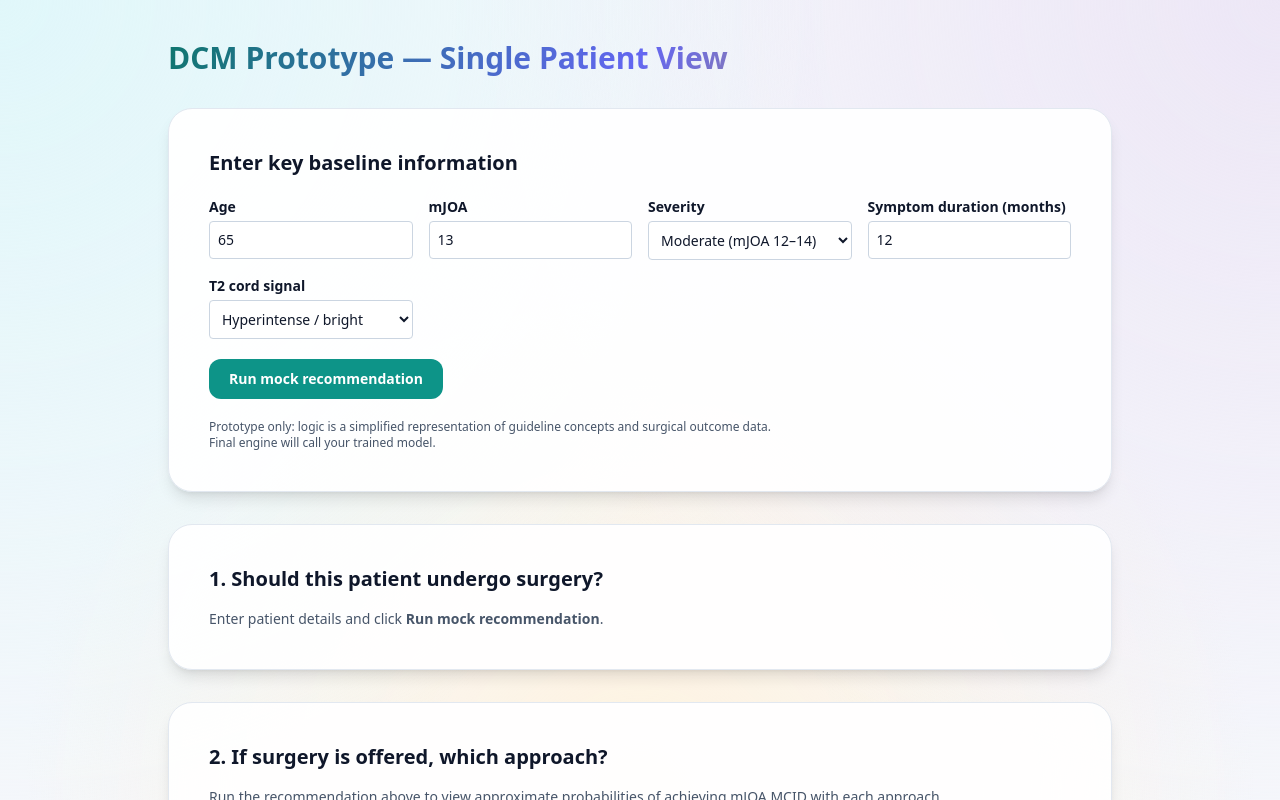
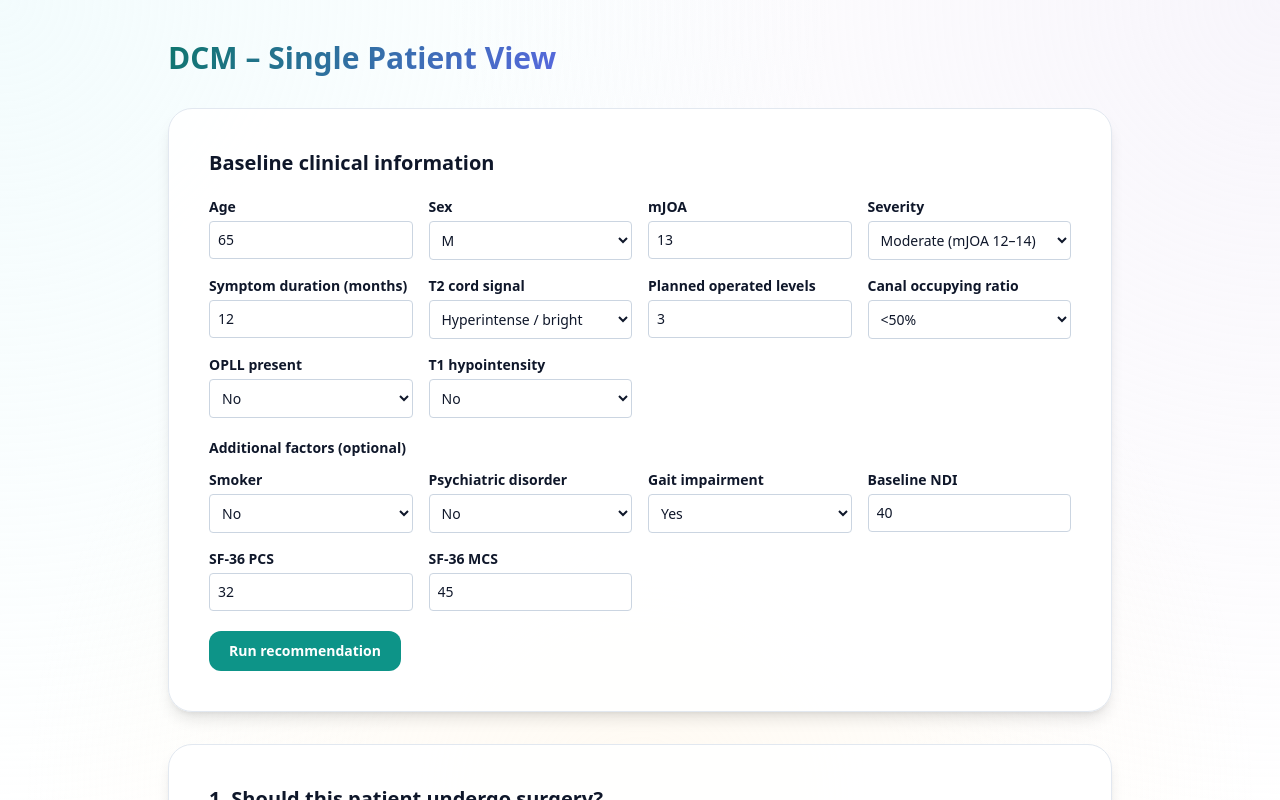
Before and after one commit to devender0609/dcm, a Next.js app: page /prototype in a window 1280 px wide. Shown: the top 800 px of the page. Built offline with nearby package versions, Linux system fonts and the light colour scheme.

Commit message:
Light theme, logo blend, more inputs, concise clinical text

```diff
--- a/app/globals.css
+++ b/app/globals.css
@@ -3,22 +3,22 @@
 @tailwind utilities;
 
 :root {
-  --bg-gradient: radial-gradient(circle at top left, #e0f7fa 0, transparent 55%),
-                 radial-gradient(circle at top right, #ede7f6 0, transparent 55%),
-                 radial-gradient(circle at bottom, #fff3e0 0, transparent 60%);
+  --bg-gradient: radial-gradient(circle at top left, rgba(224, 247, 250, 0.4) 0, transparent 55%),
+                 radial-gradient(circle at top right, rgba(237, 231, 246, 0.4) 0, transparent 55%),
+                 radial-gradient(circle at bottom, rgba(255, 243, 224, 0.4) 0, transparent 60%);
 }
 
-/* Light overall background so the logo's white edges disappear */
+/* Light background so the logo white blends in */
 body {
   @apply text-slate-900;
-  background-color: #f5f7fb;
+  background-color: #ffffff;
   background-image: var(--bg-gradient);
   background-attachment: fixed;
   background-size: cover;
   font-family: system-ui, -apple-system, BlinkMacSystemFont, sans-serif;
 }
 
-/* Main card style */
+/* Main card */
 .glass {
   @apply bg-white/95 border border-slate-200 rounded-3xl p-8 md:p-10 shadow-lg;
 }
@@ -30,12 +30,12 @@ body {
   color: transparent;
 }
 
-/* Logo wrapper – white on white so no visible border */
+/* Logo: no visible border, blended ink */
 .logo-wrap {
-  @apply inline-flex items-center justify-center rounded-2xl px-2 py-1 bg-white shadow-md;
+  @apply inline-flex items-center justify-center;
+  background: transparent;
 }
 
-/* Let logo ink blend a bit into background */
 .logo-merged {
   mix-blend-mode: multiply;
   image-rendering: auto;
--- a/app/prototype/page.tsx
+++ b/app/prototype/page.tsx
@@ -3,15 +3,31 @@
 import { useState } from "react";
 
 type Severity = "mild" | "moderate" | "severe";
+type YesNo = "yes" | "no";
 type ApproachKey = "anterior" | "posterior" | "circumferential";
 type ApproachResult = Record<ApproachKey, number>;
 
 export default function Prototype() {
+  // Core
   const [age, setAge] = useState("65");
+  const [sex, setSex] = useState<"M" | "F">("M");
   const [severity, setSeverity] = useState<Severity>("moderate");
   const [mjoa, setMjoa] = useState("13");
   const [duration, setDuration] = useState("12");
   const [t2Signal, setT2Signal] = useState("bright");
+
+  const [levels, setLevels] = useState("3");
+  const [canalRatio, setCanalRatio] = useState("<50%");
+  const [opll, setOpll] = useState<YesNo>("no");
+  const [t1Hypo, setT1Hypo] = useState<YesNo>("no");
+
+  // Additional modifiers
+  const [smoker, setSmoker] = useState<YesNo>("no");
+  const [psych, setPsych] = useState<YesNo>("no");
+  const [gait, setGait] = useState<YesNo>("yes");
+  const [ndi, setNdi] = useState("40");
+  const [sf36pcs, setSf36pcs] = useState("32");
+  const [sf36mcs, setSf36mcs] = useState("45");
 
   const [hasRun, setHasRun] = useState(false);
   const [approachResult, setApproachResult] = useState<ApproachResult | null>(
@@ -28,43 +44,63 @@ export default function Prototype() {
     "circumferential",
   ];
 
-  const runPrototype = () => {
+  const runRecommendation = () => {
     const dur = Number(duration) || 0;
     const m = Number(mjoa) || 18;
+    const lvl = Number(levels) || 1;
     const hasCordSignal = t2Signal !== "none";
     const moderateOrSevere = severity !== "mild";
+    const highCanal = canalRatio === ">60%";
+    const longSymptoms = dur >= 6;
+    const hasOPLL = opll === "yes";
 
     let label = "Non-operative trial reasonable with close follow-up";
     let risk =
-      "Observational cohorts suggest low–moderate risk of neurological worsening if monitored closely.";
+      "Low–moderate risk of neurological worsening if monitored closely.";
     let benefit =
       "Surgical benefit may be modest; decision should reflect patient goals and risk tolerance.";
-    let summary = `Baseline mJOA ${m} (${severity}), symptom duration about ${dur} months.`;
+    let summary = `Age ${age}, ${sex}, mJOA ${m} (${severity}), symptom duration ≈ ${dur} months, ${lvl} planned levels.`;
 
-    // Simple rule layer approximating guideline logic
-    if (moderateOrSevere && (hasCordSignal || dur >= 6)) {
+    if (moderateOrSevere && (hasCordSignal || longSymptoms || highCanal)) {
       label = "Surgery recommended";
       risk =
-        "Moderate–severe DCM and/or cord signal change carry a substantial risk of neurological progression without surgery.";
+        "Moderate–severe DCM and/or cord signal change, high canal compromise, or longer duration carry substantial risk of progression without surgery.";
       benefit =
-        "Most patients in similar cohorts improve neurologically after decompression, with acceptable complication rates.";
+        "Most similar patients improve neurologically after decompression with acceptable complication rates.";
       summary +=
-        " Features fit guideline groups in which surgery is generally recommended.";
-    } else if (severity === "mild" && (hasCordSignal || dur >= 6)) {
+        " Profile aligns with guideline groups where surgery is generally recommended.";
+    } else if (severity === "mild" && (hasCordSignal || longSymptoms)) {
       label = "Consider surgery / surgery likely beneficial";
-      risk =
-        "Mild DCM with risk markers has an increased chance of progression over time.";
+      risk = "Mild DCM with risk markers has a meaningful chance of progression.";
       benefit =
-        "Many patients achieve clinically meaningful improvement with early surgery; close follow-up is required if managed non-operatively.";
+        "Early surgery frequently yields clinically important improvement; careful surveillance is needed if managed non-operatively.";
       summary +=
-        " This profile lies in the range where guidelines support either early surgery or a structured non-operative trial.";
+        " Fits mild DCM with risk markers where guidelines support either early surgery or a structured non-operative trial.";
     }
 
-    // Mock approach probabilities: this will later be replaced by your real model.
-    const baseAnterior = severity === "severe" ? 0.62 : 0.78;
-    const basePosterior = severity === "severe" ? 0.75 : 0.63;
-    const baseCirc = 0.6;
-    const jitter = () => (Math.random() - 0.5) * 0.06;
+    // Approximate approach patterns (mock for front-end only)
+    const ageNum = Number(age) || 65;
+    const smokerFlag = smoker === "yes";
+    const severe = severity === "severe";
+
+    let baseAnterior = severe ? 0.62 : 0.78;
+    let basePosterior = severe ? 0.75 : 0.63;
+    let baseCirc = 0.6;
+
+    if (lvl >= 4 || hasOPLL) {
+      // long-segment / OPLL → relative posterior advantage
+      basePosterior += 0.05;
+      baseAnterior -= 0.04;
+    }
+
+    if (ageNum > 75 || smokerFlag) {
+      // older/smoker → slightly lower all
+      baseAnterior -= 0.03;
+      basePosterior -= 0.03;
+      baseCirc -= 0.03;
+    }
+
+    const jitter = () => (Math.random() - 0.5) * 0.05;
 
     const result: ApproachResult = {
       anterior: Math.min(0.95, Math.max(0.3, baseAnterior + jitter())),
@@ -89,14 +125,16 @@ export default function Prototype() {
   return (
     <main className="px-6 md:px-10 pt-8 md:pt-10 pb-20 max-w-5xl mx-auto space-y-8">
       <h1 className="text-2xl md:text-3xl font-bold gradient-text">
-        DCM Prototype — Single Patient View
+        DCM – Single Patient View
       </h1>
 
-      {/* INPUT CARD */}
+      {/* INPUTS */}
       <section className="glass space-y-5">
         <h2 className="text-lg md:text-xl font-semibold">
-          Enter key baseline information
+          Baseline clinical information
         </h2>
+
+        {/* Core inputs */}
         <div className="grid grid-cols-1 md:grid-cols-4 gap-4 text-sm">
           <div>
             <label className="block font-semibold mb-1 text-sm">Age</label>
@@ -105,6 +143,18 @@ export default function Prototype() {
               onChange={(e) => setAge(e.target.value)}
               className="w-full p-2 rounded border border-slate-300 bg-white"
             />
+          </div>
+
+          <div>
+            <label className="block font-semibold mb-1 text-sm">Sex</label>
+            <select
+              value={sex}
+              onChange={(e) => setSex(e.target.value as "M" | "F")}
+              className="w-full p-2 rounded border border-slate-300 bg-white"
+            >
+              <option value="M">M</option>
+              <option value="F">F</option>
+            </select>
           </div>
 
           <div>
@@ -154,20 +204,147 @@ export default function Prototype() {
               <option value="multilevel">Multilevel / extensive</option>
             </select>
           </div>
+
+          <div>
+            <label className="block font-semibold mb-1 text-sm">
+              Planned operated levels
+            </label>
+            <input
+              value={levels}
+              onChange={(e) => setLevels(e.target.value)}
+              className="w-full p-2 rounded border border-slate-300 bg-white"
+            />
+          </div>
+
+          <div>
+            <label className="block font-semibold mb-1 text-sm">
+              Canal occupying ratio
+            </label>
+            <select
+              value={canalRatio}
+              onChange={(e) => setCanalRatio(e.target.value)}
+              className="w-full p-2 rounded border border-slate-300 bg-white"
+            >
+              <option value="<50%">&lt;50%</option>
+              <option value="50–60%">50–60%</option>
+              <option value=">60%">&gt;60%</option>
+            </select>
+          </div>
+
+          <div>
+            <label className="block font-semibold mb-1 text-sm">
+              OPLL present
+            </label>
+            <select
+              value={opll}
+              onChange={(e) => setOpll(e.target.value as YesNo)}
+              className="w-full p-2 rounded border border-slate-300 bg-white"
+            >
+              <option value="no">No</option>
+              <option value="yes">Yes</option>
+            </select>
+          </div>
+
+          <div>
+            <label className="block font-semibold mb-1 text-sm">
+              T1 hypointensity
+            </label>
+            <select
+              value={t1Hypo}
+              onChange={(e) => setT1Hypo(e.target.value as YesNo)}
+              className="w-full p-2 rounded border border-slate-300 bg-white"
+            >
+              <option value="no">No</option>
+              <option value="yes">Yes</option>
+            </select>
+          </div>
+        </div>
+
+        {/* Additional factors */}
+        <div className="mt-4 space-y-3">
+          <p className="text-sm font-semibold">Additional factors (optional)</p>
+          <div className="grid grid-cols-1 md:grid-cols-4 gap-4 text-sm">
+            <div>
+              <label className="block font-semibold mb-1 text-sm">Smoker</label>
+              <select
+                value={smoker}
+                onChange={(e) => setSmoker(e.target.value as YesNo)}
+                className="w-full p-2 rounded border border-slate-300 bg-white"
+              >
+                <option value="no">No</option>
+                <option value="yes">Yes</option>
+              </select>
+            </div>
+
+            <div>
+              <label className="block font-semibold mb-1 text-sm">
+                Psychiatric disorder
+              </label>
+              <select
+                value={psych}
+                onChange={(e) => setPsych(e.target.value as YesNo)}
+                className="w-full p-2 rounded border border-slate-300 bg-white"
+              >
+                <option value="no">No</option>
+                <option value="yes">Yes</option>
+              </select>
+            </div>
+
+            <div>
+              <label className="block font-semibold mb-1 text-sm">
+                Gait impairment
+              </label>
+              <select
+                value={gait}
+                onChange={(e) => setGait(e.target.value as YesNo)}
+                className="w-full p-2 rounded border border-slate-300 bg-white"
+              >
+                <option value="yes">Yes</option>
+                <option value="no">No</option>
+              </select>
+            </div>
+
+            <div>
+              <label className="block font-semibold mb-1 text-sm">
+                Baseline NDI
+              </label>
+              <input
+                value={ndi}
+                onChange={(e) => setNdi(e.target.value)}
+                className="w-full p-2 rounded border border-slate-300 bg-white"
+              />
+            </div>
+
+            <div>
+              <label className="block font-semibold mb-1 text-sm">
+                SF-36 PCS
+              </label>
+              <input
+                value={sf36pcs}
+                onChange={(e) => setSf36pcs(e.target.value)}
+                className="w-full p-2 rounded border border-slate-300 bg-white"
+              />
+            </div>
+
+            <div>
+              <label className="block font-semibold mb-1 text-sm">
+                SF-36 MCS
+              </label>
+              <input
+                value={sf36mcs}
+                onChange={(e) => setSf36mcs(e.target.value)}
+                className="w-full p-2 rounded border border-slate-300 bg-white"
+              />
+            </div>
+          </div>
         </div>
 
         <button
-          onClick={runPrototype}
-          className="mt-2 inline-flex items-center justify-center bg-teal-600 text-white px-5 py-2.5 rounded-xl font-semibold text-sm hover:bg-teal-700 transition"
+          onClick={runRecommendation}
+          className="mt-4 inline-flex items-center justify-center bg-teal-600 text-white px-5 py-2.5 rounded-xl font-semibold text-sm hover:bg-teal-700 transition"
         >
-          Run mock recommendation
+          Run recommendation
         </button>
-
-        <p className="mt-2 text-xs text-slate-600 max-w-xl">
-          Prototype only: logic is a simplified representation of guideline
-          concepts and surgical outcome data. Final engine will call your
-          trained model.
-        </p>
       </section>
 
       {/* 1. SURGERY RECOMMENDATION */}
@@ -178,7 +355,8 @@ export default function Prototype() {
 
         {!hasRun ? (
           <p className="text-sm text-slate-600">
-            Enter patient details and click <strong>Run mock recommendation</strong>.
+            Enter baseline information and select{" "}
+            <strong>Run recommendation</strong>.
           </p>
         ) : (
           <div className="space-y-3 text-sm text-slate-700">
@@ -202,9 +380,9 @@ export default function Prototype() {
             <p>{surgerySummary}</p>
 
             <p className="text-xs text-slate-500">
-              Based on AO Spine / WFNS guidelines and major outcome cohorts
-              (Fehlings et al., Global Spine J 2017; Tetreault et al., Global
-              Spine J 2017; Merali et al., PLoS One 2019).
+              Logic approximates AO Spine / WFNS guideline groups and outcome
+              data for DCM (Fehlings et al., Global Spine J 2017; Tetreault et
+              al., Global Spine J 2017; Merali et al., PLoS One 2019).
             </p>
           </div>
         )}
@@ -218,8 +396,8 @@ export default function Prototype() {
 
         {!hasRun || !approachResult ? (
           <p className="text-sm text-slate-600">
-            Run the recommendation above to view approximate probabilities of
-            achieving mJOA MCID with each approach.
+            After running the recommendation above, approximate probabilities of
+            achieving mJOA MCID with each approach will appear here.
           </p>
         ) : (
           <div className="grid grid-cols-1 md:grid-cols-3 gap-4 text-sm">
@@ -245,12 +423,11 @@ export default function Prototype() {
                   {isBest ? (
                     <p className="text-xs text-teal-800 font-semibold">
                       Highest estimated chance of clinically meaningful mJOA
-                      improvement if surgery is performed.
+                      improvement.
                     </p>
                   ) : (
                     <p className="text-xs text-slate-600">
-                      Lower modeled probability compared with the leading
-                      approach.
+                      Lower modeled probability than the leading approach.
                     </p>
                   )}
                 </div>
@@ -260,10 +437,9 @@ export default function Prototype() {
         )}
 
         <p className="mt-2 text-xs text-slate-500">
-          Approach-level patterns are inspired by published prognostic factors
-          (baseline severity, duration, age, smoking, canal compromise, and MRI
-          signal) but this front-end currently uses mock probabilities for
-          demonstration.
+          Approach patterns reflect known prognostic factors (severity,
+          duration, age, smoking, canal compromise, OPLL), and will later be
+          replaced by your fully trained model.
         </p>
       </section>
     </main>
```
Also changed, not shown: app/page.tsx (+10 -16 lines).
